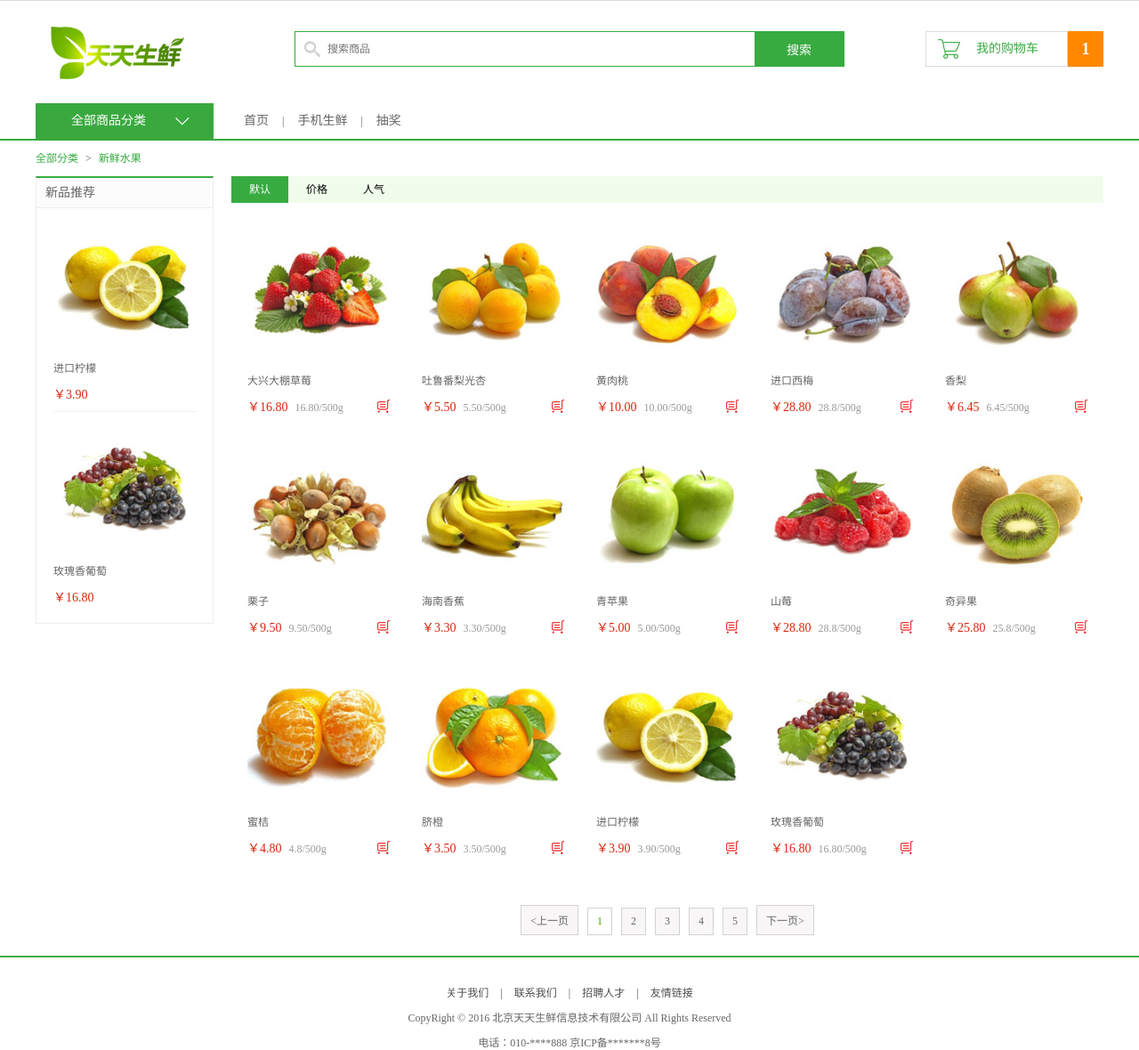
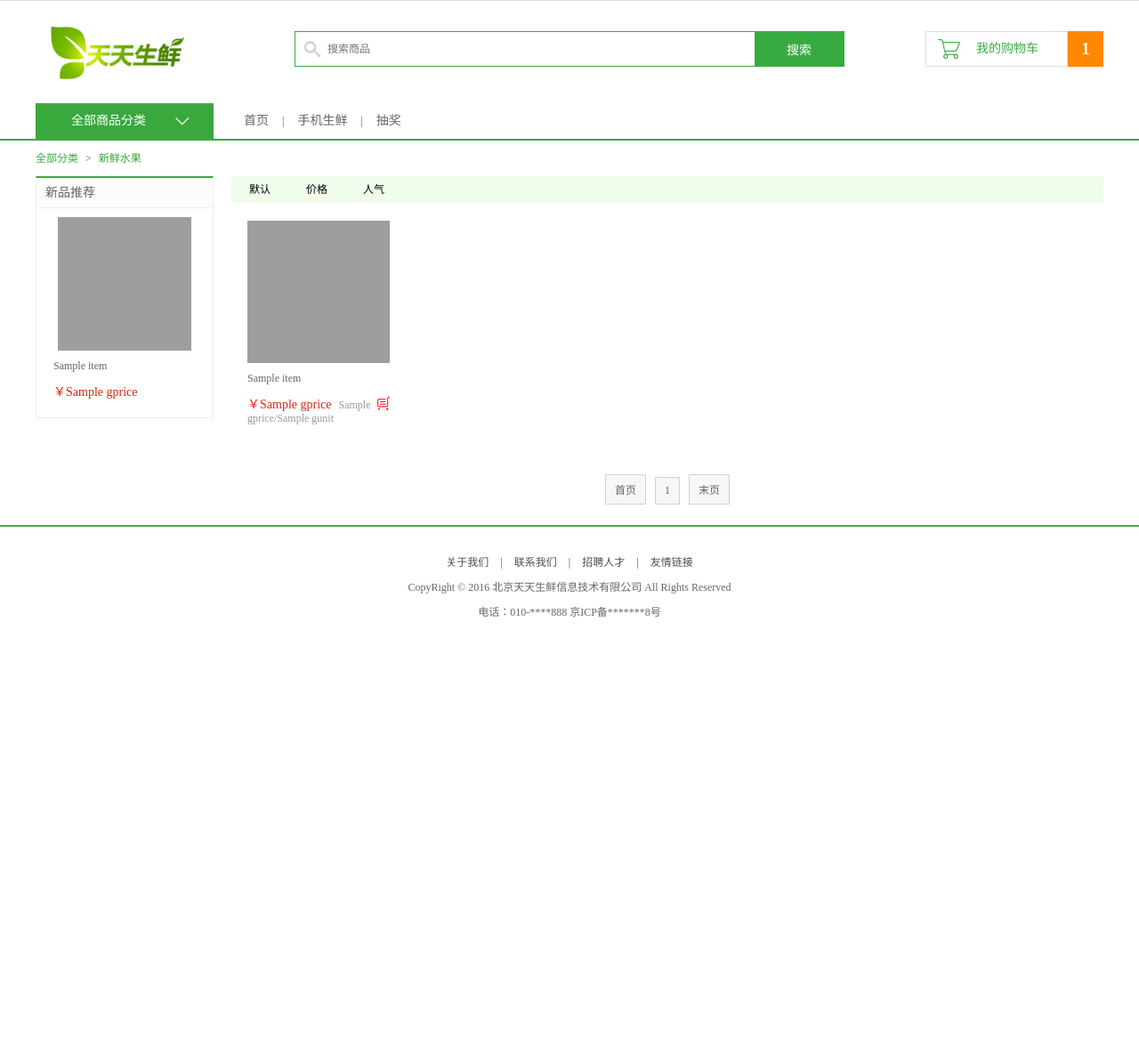
Before and after one commit to JasonNullx/ttsx, a Django app: template templates/goods/list.html in a window 1280 px wide. Shown: the part 29-1209 px from the top of the page at 89% size. After the commit the page ends 722 px from the top, so only its background shows below. Run offline with Django 3.2, Linux system fonts and the light colour scheme; the template is opened without the code that fills it: most values are stand-ins (such as "Sample title", 1, 10 or a date in 2020); parts of the project's set-up code (start-up, migrations or seed data) failed here and were passed over; grey boxes are pictures that could not be loaded.

Commit message:
list page

```diff
--- a/goods/urls.py
+++ b/goods/urls.py
@@ -5,6 +5,6 @@ import views
 
 urlpatterns = [
     url(r'^$', views.index, name='index'),
-    url(r'^goods_list', views.goods_list, name='goods_list'),
+    url(r'^goods_list(?P<tid>\d+)_(?P<orderby>\d)_(?P<pindex>\d*)', views.goods_list, name='goods_list'),
     url(r'^^goods_detail', views.goods_detail, name='goods_detail'),
 ]
--- a/templates/goods/list.html
+++ b/templates/goods/list.html
@@ -6,12 +6,12 @@
 				<h1>全部商品分类</h1>
 				<span></span>
 				<ul class="subnav">
-					<li><a href="#" class="fruit">新鲜水果</a></li>
-					<li><a href="#" class="seafood">海鲜水产</a></li>
-					<li><a href="#" class="meet">猪牛羊肉</a></li>
-					<li><a href="#" class="egg">禽类蛋品</a></li>
-					<li><a href="#" class="vegetables">新鲜蔬菜</a></li>
-					<li><a href="#" class="ice">速冻食品</a></li>
+					<li><a href="{% url 'dailyfresh:goods_list' 1 1 1%}" class="fruit">新鲜水果</a></li>
+					<li><a href="{% url 'dailyfresh:goods_list' 2 1 1%}" class="seafood">海鲜水产</a></li>
+					<li><a href="{% url 'dailyfresh:goods_list' 3 1 1%}" class="meet">猪牛羊肉</a></li>
+					<li><a href="{% url 'dailyfresh:goods_list' 4 1 1%}" class="egg">禽类蛋品</a></li>
+					<li><a href="{% url 'dailyfresh:goods_list' 5 1 1%}" class="vegetables">新鲜蔬菜</a></li>
+					<li><a href="{% url 'dailyfresh:goods_list' 6 1 1%}" class="ice">速冻食品</a></li>
 				</ul>
 			</div>
 			<ul class="navlist fl">
@@ -35,173 +35,90 @@
 			<div class="new_goods">
 				<h3>新品推荐</h3>
 				<ul>
+                    {% for item in new_goods %}
 					<li>
-						<a href="#"><img src="/static/images/goods/goods001.jpg"></a>
-						<h4><a href="#">进口柠檬</a></h4>
-						<div class="prize">￥3.90</div>
+						<a href="#"><img src="/static/{{ item.gpic }}"></a>
+						<h4><a href="#">{{ item.gtitle }}</a></h4>
+						<div class="prize">￥{{ item.gprice }}</div>
 					</li>
-					<li>
-						<a href="#"><img src="/static/images/goods/goods002.jpg"></a>
-						<h4><a href="#">玫瑰香葡萄</a></h4>
-						<div class="prize">￥16.80</div>
-					</li>
+                    {% endfor %}
 				</ul>
 			</div>
 		</div>
 
 		<div class="r_wrap fr clearfix">
 			<div class="sort_bar">
-				<a href="#" class="active">默认</a>
-				<a href="#">价格</a>
-				<a href="#">人气</a>
+				<a href="{% url 'dailyfresh:goods_list' tid 1 1%}" {% if orderby == 1 %}class="active"{% endif %}>默认</a>
+				<a href="{% url 'dailyfresh:goods_list' tid 2 1%}" {% if orderby == 2 %}class="active"{% endif %}>价格</a>
+				<a href="{% url 'dailyfresh:goods_list' tid 3 1%}" {% if orderby == 3 %}class="active"{% endif %}>人气</a>
 			</div>
 
 			<ul class="goods_type_list clearfix">
+                {% for item in page %}
 				<li>
-					<a href="detail.html"><img src="/static/images/goods/goods003.jpg"></a>
-					<h4><a href="detail.html">大兴大棚草莓</a></h4>
+					<a href="detail.html"><img src="/static/{{ item.gpic }}"></a>
+					<h4><a href="detail.html">{{ item.gtitle }}</a></h4>
 					<div class="operate">
-						<span class="prize">￥16.80</span>
-						<span class="unit">16.80/500g</span>
+						<span class="prize">￥{{ item.gprice }}</span>
+						<span class="unit">{{ item.gprice }}/{{ item.gunit }}</span>
 						<a href="#" class="add_goods" title="加入购物车"></a>
 					</div>
 				</li>
+                {% endfor %}
+			</ul>
+            {# 分页功能 #}
+			<div class="pagenation">
+                 <a href="{% url 'dailyfresh:goods_list' tid orderby 1%}">首页</a>
+                {% if page.has_previous %}
+				    <a href="{% url 'dailyfresh:goods_list'  tid orderby page.number|add:-1 %}">&lt;上一页</a>
+                {% endif %}
 
-				<li>
-					<a href="#"><img src="/static/images/goods/goods004.jpg"></a>
-					<h4><a href="#">吐鲁番梨光杏</a></h4>
-					<div class="operate">
-						<span class="prize">￥5.50</span>
-						<span class="unit">5.50/500g</span>
-						<a href="#" class="add_goods" title="加入购物车"></a>
-					</div>
-				</li>
+                {% if num_pages <= 5 %}
+                    {% for index in page_range %}
+                        {% if index == page.number %}
+				            <a href="#" >{{ index }}</a>
+                        {% else %}
+                            <a href="{% url 'dailyfresh:goods_list' tid orderby index %}" class="active">{{ index }}</a>#}
+                        {% endif %}
+                    {% endfor %}
+                {% else %}
+                    {% if page.number == 1 %}
+                        <a href="{% url 'dailyfresh:goods_list' tid orderby 1 %}" class="active">1</a>
+                        <a href="{% url 'dailyfresh:goods_list' tid orderby 2 %}" >2</a>
+                        <a href="{% url 'dailyfresh:goods_list' tid orderby 3 %}" >3</a>
+                        <a href="{% url 'dailyfresh:goods_list' tid orderby 4 %}" >4</a>
+                        <a href="{% url 'dailyfresh:goods_list' tid orderby 5 %}" >5</a>
+                    {% elif page.number == 2 %}
+                        <a href="{% url 'dailyfresh:goods_list' tid orderby 1 %}">1</a>
+                        <a href="{% url 'dailyfresh:goods_list' tid orderby 2 %}" class="active" >2</a>
+                        <a href="{% url 'dailyfresh:goods_list' tid orderby 3 %}" >3</a>
+                        <a href="{% url 'dailyfresh:goods_list' tid orderby 4 %}" >4</a>
+                        <a href="{% url 'dailyfresh:goods_list' tid orderby 5 %}" >5</a>
+                    {% elif page.number == num_pages|add:-1 %}
+                        <a href="{% url 'dailyfresh:goods_list' tid orderby num_pages|add:-4 %}">{{ num_pages|add:-4 }}</a>
+                        <a href="{% url 'dailyfresh:goods_list' tid orderby num_pages|add:-3 %}">{{ num_pages|add:-3 }}</a>
+                        <a href="{% url 'dailyfresh:goods_list' tid orderby num_pages|add:-2 %}">{{ num_pages|add:-2 }}</a>
+                        <a href="{% url 'dailyfresh:goods_list' tid orderby num_pages|add:-1 %}" class="active">{{ num_pages|add:-1 }}</a>
+                        <a href="{% url 'dailyfresh:goods_list' tid orderby num_pages %}" >{{ num_pages }}</a>
+                    {% elif page.number == num_pages %}
+                        <a href="{% url 'dailyfresh:goods_list' tid orderby num_pages|add:-4 %}">{{ num_pages|add:-4 }}</a>
+                        <a href="{% url 'dailyfresh:goods_list' tid orderby num_pages|add:-3 %}">{{ num_pages|add:-3 }}</a>
+                        <a href="{% url 'dailyfresh:goods_list' tid orderby num_pages|add:-2 %}">{{ num_pages|add:-2 }}</a>
+                        <a href="{% url 'dailyfresh:goods_list' tid orderby num_pages|add:-1 %}">{{ num_pages|add:-1 }}</a>
+                        <a href="{% url 'dailyfresh:goods_list' tid orderby num_pages %}" class="active">{{ num_pages }}</a>
+                    {% else %}
+                        <a href="{% url 'dailyfresh:goods_list' tid orderby page.number|add:-2 %}">{{ page.number|add:-2 }}</a>
+                        <a href="{% url 'dailyfresh:goods_list' tid orderby page.number|add:-1 %}">{{ page.number|add:-1 }}</a>
+                        <a href="{% url 'dailyfresh:goods_list' tid orderby page.number %}" class="active">{{ page.number }}</a>
+                        <a href="{% url 'dailyfresh:goods_list' tid orderby page.number|add:1 %}">{{ page.number|add:1 }}</a>
+                        <a href="{% url 'dailyfresh:goods_list' tid orderby page.number|add:2 %}">{{ page.number|add:2 }}</a>
+                    {% endif %}
+                {% endif %}
 
-				<li>
-					<a href="#"><img src="/static/images/goods/goods005.jpg"></a>
-					<h4><a href="#">黄肉桃</a></h4>
-					<div class="operate">
-						<span class="prize">￥10.00</span>
-						<span class="unit">10.00/500g</span>
-						<a href="#" class="add_goods" title="加入购物车"></a>
-					</div>
-				</li>
-
-				<li>
-					<a href="#"><img src="/static/images/goods/goods006.jpg"></a>
-					<h4><a href="#">进口西梅</a></h4>
-					<div class="operate">
-						<span class="prize">￥28.80</span>
-						<span class="unit">28.8/500g</span>
-						<a href="#" class="add_goods" title="加入购物车"></a>
-					</div>
-				</li>
-
-				<li>
-					<a href="#"><img src="/static/images/goods/goods007.jpg"></a>
-					<h4><a href="#">香梨</a></h4>
-					<div class="operate">
-						<span class="prize">￥6.45</span>
-						<span class="unit">6.45/500g</span>
-						<a href="#" class="add_goods" title="加入购物车"></a>
-					</div>
-				</li>
-
-				<li>
-					<a href="#"><img src="/static/images/goods/goods008.jpg"></a>
-					<h4><a href="#">栗子</a></h4>
-					<div class="operate">
-						<span class="prize">￥9.50</span>
-						<span class="unit">9.50/500g</span>
-						<a href="#" class="add_goods" title="加入购物车"></a>
-					</div>
-				</li>
-
-				<li>
-					<a href="#"><img src="/static/images/goods/goods009.jpg"></a>
-					<h4><a href="#">海南香蕉</a></h4>
-					<div class="operate">
-						<span class="prize">￥3.30</span>
-						<span class="unit">3.30/500g</span>
-						<a href="#" class="add_goods" title="加入购物车"></a>
-					</div>
-				</li>
-
-				<li>
-					<a href="#"><img src="/static/images/goods/goods010.jpg"></a>
-					<h4><a href="#">青苹果</a></h4>
-					<div class="operate">
-						<span class="prize">￥5.00</span>
-						<span class="unit">5.00/500g</span>
-						<a href="#" class="add_goods" title="加入购物车"></a>
-					</div>
-				</li>
-
-				<li>
-					<a href="#"><img src="/static/images/goods/goods011.jpg"></a>
-					<h4><a href="#">山莓</a></h4>
-					<div class="operate">
-						<span class="prize">￥28.80</span>
-						<span class="unit">28.8/500g</span>
-						<a href="#" class="add_goods" title="加入购物车"></a>
-					</div>
-				</li>
-
-				<li>
-					<a href="#"><img src="/static/images/goods/goods012.jpg"></a>
-					<h4><a href="#">奇异果</a></h4>
-					<div class="operate">
-						<span class="prize">￥25.80</span>
-						<span class="unit">25.8/500g</span>
-						<a href="#" class="add_goods" title="加入购物车"></a>
-					</div>
-				</li>
-				<li>
-					<a href="#"><img src="/static/images/goods/goods013.jpg"></a>
-					<h4><a href="#">蜜桔</a></h4>
-					<div class="operate">
-						<span class="prize">￥4.80</span>
-						<span class="unit">4.8/500g</span>
-						<a href="#" class="add_goods" title="加入购物车"></a>
-					</div>
-				</li>
-				<li>
-					<a href="#"><img src="/static/images/goods/goods014.jpg"></a>
-					<h4><a href="#">脐橙</a></h4>
-					<div class="operate">
-						<span class="prize">￥3.50</span>
-						<span class="unit">3.50/500g</span>
-						<a href="#" class="add_goods" title="加入购物车"></a>
-					</div>
-				</li>
-				<li>
-					<a href="#"><img src="/static/images/goods/goods001.jpg"></a>
-					<h4><a href="#">进口柠檬</a></h4>
-					<div class="operate">
-						<span class="prize">￥3.90</span>
-						<span class="unit">3.90/500g</span>
-						<a href="#" class="add_goods" title="加入购物车"></a>
-					</div>
-				</li>
-				<li>
-					<a href="#"><img src="/static/images/goods/goods002.jpg"></a>
-					<h4><a href="#">玫瑰香葡萄</a></h4>
-					<div class="operate">
-						<span class="prize">￥16.80</span>
-						<span class="unit">16.80/500g</span>
-						<a href="#" class="add_goods" title="加入购物车"></a>
-					</div>
-				</li>
-			</ul>
-
-			<div class="pagenation">
-				<a href="#"><上一页</a>
-				<a href="#" class="active">1</a>
-				<a href="#">2</a>
-				<a href="#">3</a>
-				<a href="#">4</a>
-				<a href="#">5</a>
-				<a href="#">下一页></a>
+                {% if page.has_next %}
+				    <a href="{% url 'dailyfresh:goods_list' tid orderby page.number|add:1 %}">下一页&gt;</a>
+                {% endif %}
+                    <a href="{% url 'dailyfresh:goods_list' tid orderby num_pages %}">末页</a>
 			</div>
 		</div>
 	</div>
```
Also changed, not shown: goods/views.py (+59 -10 lines), templates/goods/index.html (+8 -8 lines).
